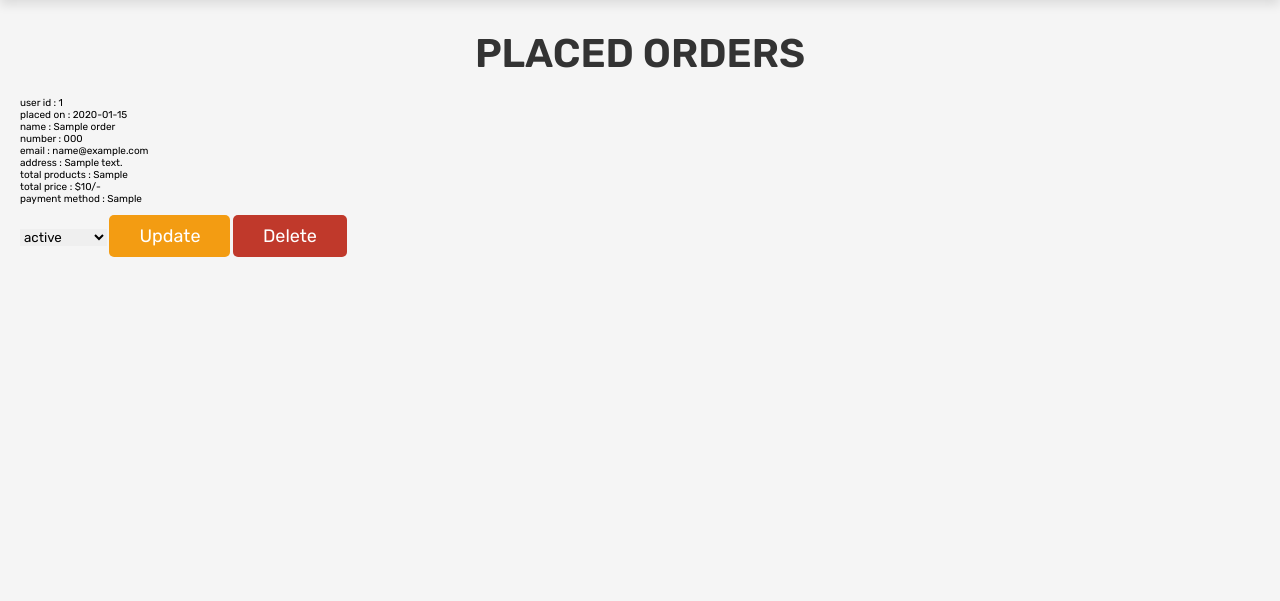
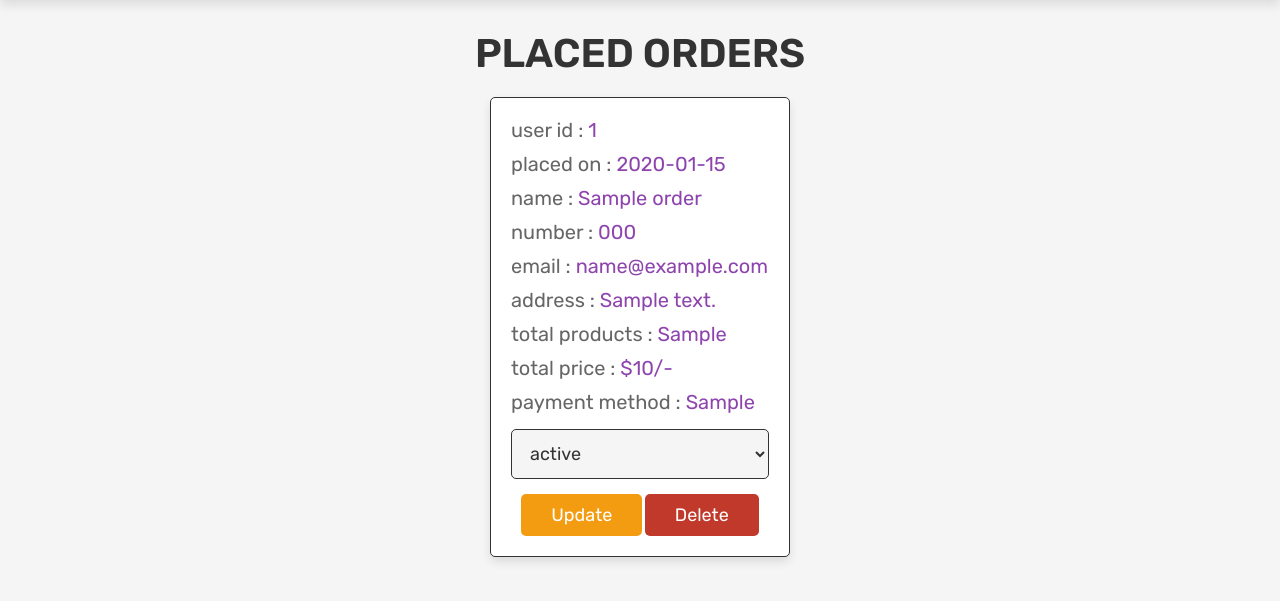
Before and after one commit to Lanarus/book-story, a PHP site: page /admiin_orders.php in a window 1280 px wide. Shown: the part 69-670 px from the top of the page. Run offline with PHP 8.4, Linux system fonts and the light colour scheme; the visitor is signed in with stand-in values (Sample User, id 1); tables that the repository leaves empty hold one stand-in row (values such as "Sample post").

Commit message:
admin orders style

```diff
--- a/css/admin_style.css
+++ b/css/admin_style.css
@@ -346,7 +346,48 @@ section{
    width: 100%;
 }
 
+.orders .box-container{
+   display: grid;
+   grid-template-columns: repeat(auto-fit, 30rem);
+   justify-content: center;
+   gap:1.5rem;
+   max-width: 1200px;
+   margin:0 auto;
+   align-items: flex-start;
+}
 
+.orders .box-container .box{
+   background-color: var(--white);
+   padding:2rem;
+   border:var(--border);
+   box-shadow: var(--box-shadow);
+   border-radius: .5rem;
+}
+
+.orders .box-container .box p{
+   padding-bottom: 1rem;
+   font-size: 2rem;
+   color:var(--light-color);
+}
+
+.orders .box-container .box p span{
+   color:var(--purple);
+}
+
+.orders .box-container .box form{
+   text-align: center;
+}
+
+.orders .box-container .box form select{
+   border-radius: .5rem;
+   margin:.5rem 0;
+   width: 100%;
+   background-color: var(--light-bg);
+   border:var(--border);
+   padding:1.2rem 1.4rem;
+   font-size: 1.8rem;
+   color:var(--black);
+}
 
 
 .users .box-container{
```
